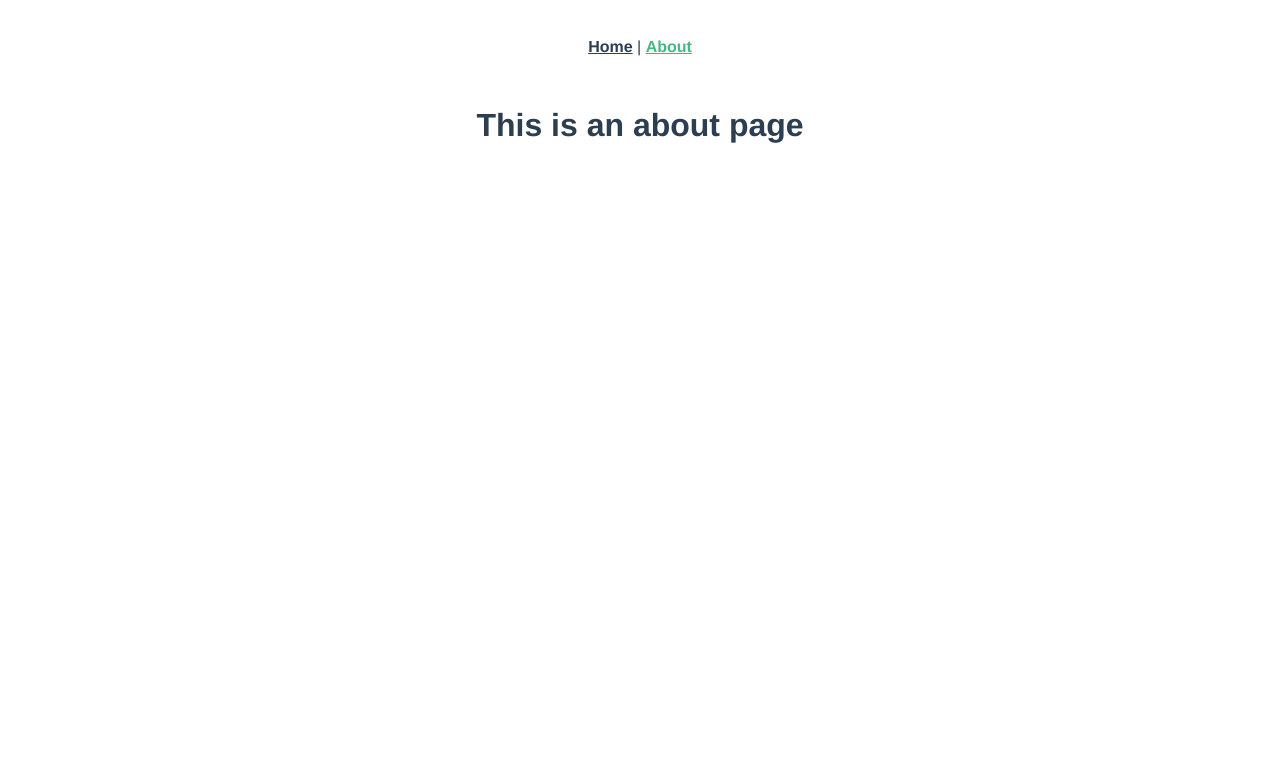
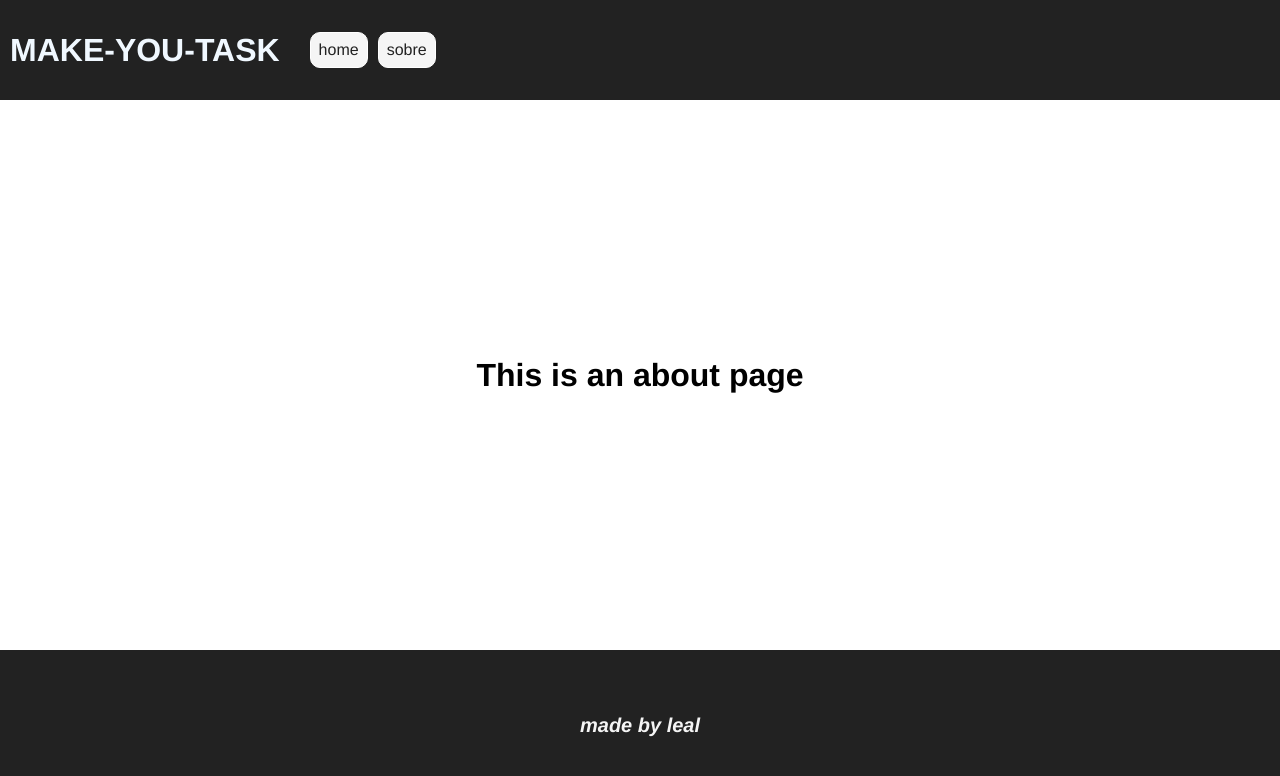
Before and after one commit to lealalves/tarefas-vuejs, a Vue app: page /about in a window 1280 px wide. Shown: the top 776 px of the page. Built offline with nearby package versions, Linux system fonts and the light colour scheme.

Commit message:
feito header e footer da pagina

```diff
--- a/src/App.vue
+++ b/src/App.vue
@@ -1,30 +1,34 @@
 <template>
-  <div id="nav">
-    <router-link to="/">Home</router-link> |
-    <router-link to="/about">About</router-link>
-  </div>
+  <Header />
   <router-view/>
+  <Footer />
 </template>
 
+<script>
+import Header from './components/Header.vue'
+import Footer from './components/Footer.vue'
+
+export default {
+  name: 'App',
+  components: {
+    Header,
+    Footer
+  }
+}
+</script>
+
 <style>
-#app {
-  font-family: Avenir, Helvetica, Arial, sans-serif;
-  -webkit-font-smoothing: antialiased;
-  -moz-osx-font-smoothing: grayscale;
-  text-align: center;
-  color: #2c3e50;
+*{
+  text-decoration: none;
+  font-family: Helvetica;
+  padding: 0;
+  margin: 0;
+  box-sizing: border-box;
 }
-
-#nav {
-  padding: 30px;
-}
-
-#nav a {
-  font-weight: bold;
-  color: #2c3e50;
-}
-
-#nav a.router-link-exact-active {
-  color: #42b983;
-}
+  #container-principal{
+    display: flex;
+    align-items: center;
+    justify-content: center;
+    height: 550px;
+  }
 </style>
--- /dev/null
+++ b/src/components/Footer.vue
@@ -0,0 +1,26 @@
+<template>
+    <div id="footer">
+        <h1>made by leal</h1>
+    </div>
+</template>
+
+<script>
+export default {
+    name: 'Footer'
+}
+</script>
+
+<style scoped>
+    #footer{
+        display: flex;
+        align-items: center;
+        justify-content: center;
+        width: 100%;
+        height: 150px;
+        background-color: #222;
+        color: whitesmoke;
+        bottom: 0;
+        font-size: 10px;
+        font-style: italic;
+    }
+</style>
--- /dev/null
+++ b/src/components/Header.vue
@@ -0,0 +1,47 @@
+<template>
+    <div id="header">
+        <h1>MAKE-YOU-TASK</h1>
+        <ul>
+            <router-link to="/"><li>home</li></router-link>
+            <router-link to="/about"><li>sobre</li></router-link>
+        </ul>
+    </div>
+</template>
+
+<script>
+export default {
+    name: 'Header'
+}
+</script>
+
+<style scoped>
+    #header{
+        display: flex;
+        align-items: center;
+        width: 100%;
+        height: 100px;
+        padding: 10px;
+        background-color: #222;
+        color: aliceblue;
+    }
+    #header ul{
+        display: flex;
+        list-style: none;
+        margin-left: 20px;
+    }
+    #header li{
+        padding: 8px;
+        text-decoration: none;
+        margin-left: 10px;
+        background-color: whitesmoke;
+        border: 1px solid rgb(255, 255, 255);
+        color: #222;
+        cursor: pointer;
+        border-radius: 10px;
+        transition: .5s;
+    }
+    #header li:hover{
+        color: whitesmoke;
+        background-color: transparent;
+    }
+</style>
--- a/src/components/HelloWorld.vue
+++ /dev/null
@@ -1,58 +0,0 @@
-<template>
-  <div class="hello">
-    <h1>{{ msg }}</h1>
-    <p>
-      For a guide and recipes on how to configure / customize this project,<br>
-      check out the
-      <a href="https://cli.vuejs.org" target="_blank" rel="noopener">vue-cli documentation</a>.
-    </p>
-    <h3>Installed CLI Plugins</h3>
-    <ul>
-      <li><a href="https://github.com/vuejs/vue-cli/tree/dev/packages/%40vue/cli-plugin-babel" target="_blank" rel="noopener">babel</a></li>
-      <li><a href="https://github.com/vuejs/vue-cli/tree/dev/packages/%40vue/cli-plugin-router" target="_blank" rel="noopener">router</a></li>
-    </ul>
-    <h3>Essential Links</h3>
-    <ul>
-      <li><a href="https://vuejs.org" target="_blank" rel="noopener">Core Docs</a></li>
-      <li><a href="https://forum.vuejs.org" target="_blank" rel="noopener">Forum</a></li>
-      <li><a href="https://chat.vuejs.org" target="_blank" rel="noopener">Community Chat</a></li>
-      <li><a href="https://twitter.com/vuejs" target="_blank" rel="noopener">Twitter</a></li>
-      <li><a href="https://news.vuejs.org" target="_blank" rel="noopener">News</a></li>
-    </ul>
-    <h3>Ecosystem</h3>
-    <ul>
-      <li><a href="https://router.vuejs.org" target="_blank" rel="noopener">vue-router</a></li>
-      <li><a href="https://vuex.vuejs.org" target="_blank" rel="noopener">vuex</a></li>
-      <li><a href="https://github.com/vuejs/vue-devtools#vue-devtools" target="_blank" rel="noopener">vue-devtools</a></li>
-      <li><a href="https://vue-loader.vuejs.org" target="_blank" rel="noopener">vue-loader</a></li>
-      <li><a href="https://github.com/vuejs/awesome-vue" target="_blank" rel="noopener">awesome-vue</a></li>
-    </ul>
-  </div>
-</template>
-
-<script>
-export default {
-  name: 'HelloWorld',
-  props: {
-    msg: String
-  }
-}
-</script>
-
-<!-- Add "scoped" attribute to limit CSS to this component only -->
-<style scoped>
-h3 {
-  margin: 40px 0 0;
-}
-ul {
-  list-style-type: none;
-  padding: 0;
-}
-li {
-  display: inline-block;
-  margin: 0 10px;
-}
-a {
-  color: #42b983;
-}
-</style>
--- a/src/router/index.js
+++ b/src/router/index.js
@@ -10,9 +10,6 @@ const routes = [
   {
     path: '/about',
     name: 'About',
-    // route level code-splitting
-    // this generates a separate chunk (about.[hash].js) for this route
-    // which is lazy-loaded when the route is visited.
     component: () => import(/* webpackChunkName: "about" */ '../views/About.vue')
   }
 ]
--- a/src/views/About.vue
+++ b/src/views/About.vue
@@ -1,5 +1,5 @@
 <template>
-  <div class="about">
+  <div id="container-principal">
     <h1>This is an about page</h1>
   </div>
 </template>
--- a/src/views/Home.vue
+++ b/src/views/Home.vue
@@ -1,18 +1,15 @@
 <template>
-  <div class="home">
-    <img alt="Vue logo" src="../assets/logo.png">
-    <HelloWorld msg="Welcome to Your Vue.js App"/>
+  <div id="container-principal">
+    <h1>Tarefas</h1>
   </div>
 </template>
 
 <script>
-// @ is an alias to /src
-import HelloWorld from '@/components/HelloWorld.vue'
-
 export default {
   name: 'Home',
-  components: {
-    HelloWorld
-  }
 }
 </script>
+
+<style>
+
+</style>
```
